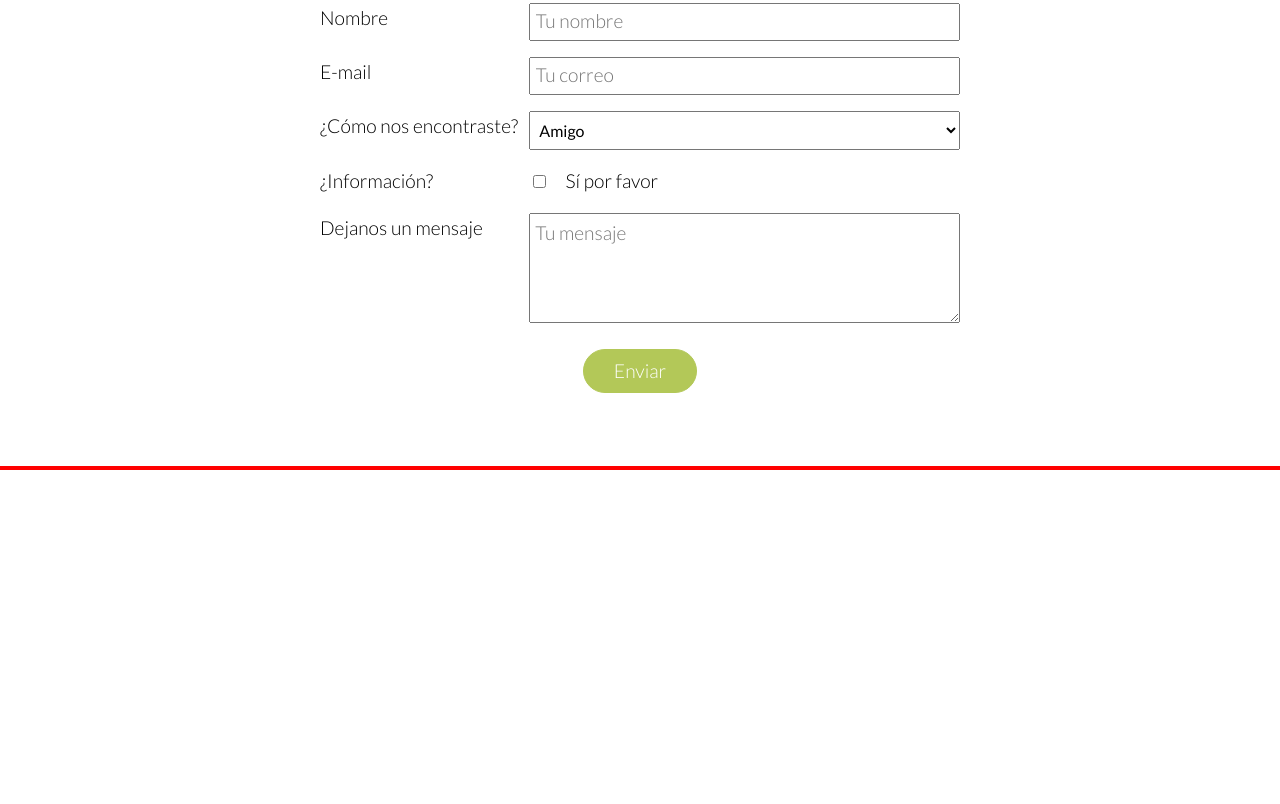
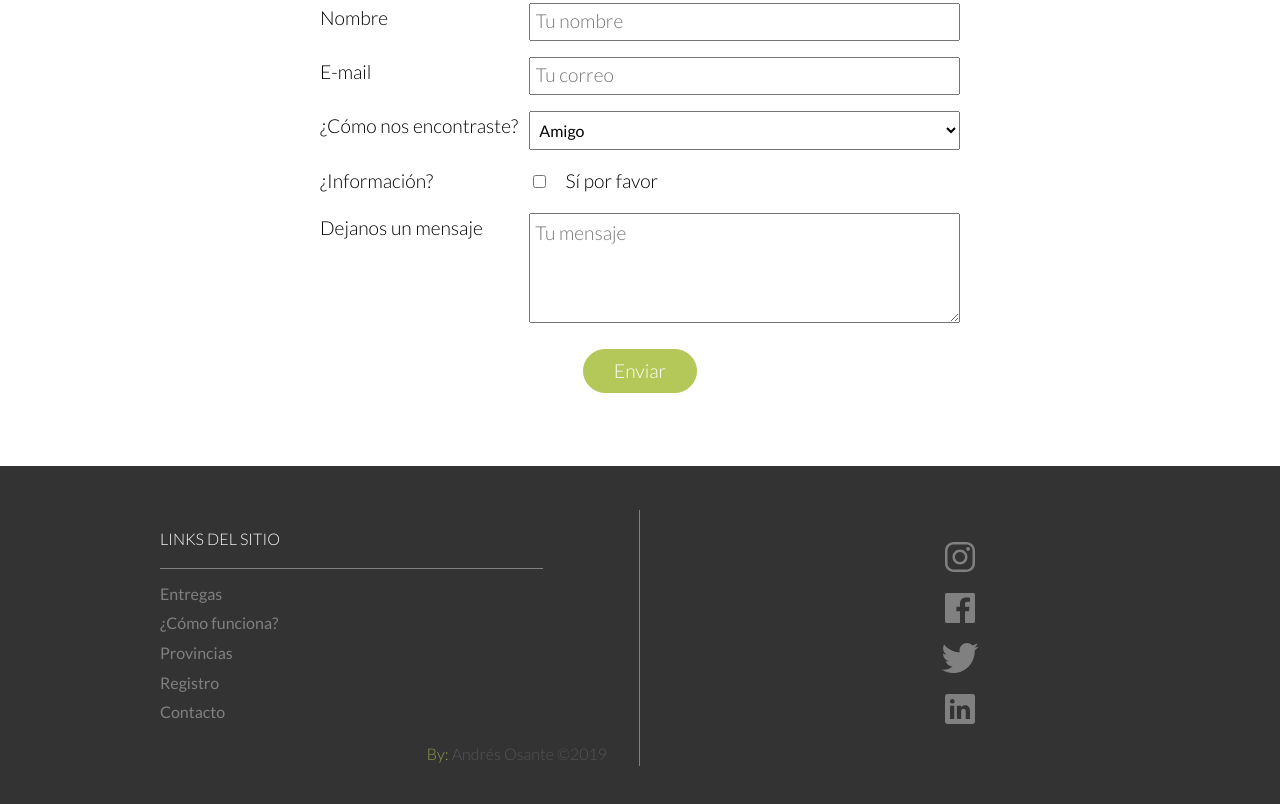
Before and after one commit to aosante/Nutrition-To-Go-Landing-Page, a website: page index.html in a window 1280 px wide. Shown: the part 5089-5893 px from the top of the page. Before the commit the page ends 5559 px from the top, so only its background shows below. Drawn offline with nearby package versions, Linux system fonts and the light colour scheme.

Commit message:
finished footer

```diff
--- a/index.html
+++ b/index.html
@@ -369,7 +369,55 @@
         </form>
       </section>
     </main>
-    <footer></footer>
+    <footer>
+      <div class="links">
+        <p class="links-title">Links del Sitio</p>
+        <ul>
+          <li><a href="#">Entregas</a></li>
+          <li><a href="#">¿Cómo funciona?</a></li>
+          <li><a href="#">Provincias</a></li>
+          <li><a href="#">Registro</a></li>
+          <li><a href="#">Contacto</a></li>
+        </ul>
+        <p class="copy-right"><span>By: </span> Andrés Osante &copy2019</p>
+      </div>
+      <div class="social-media">
+        <ul>
+          <li>
+            <a href="">
+              <ion-icon
+                class="footer-icon instagram"
+                name="logo-instagram"
+              ></ion-icon
+            ></a>
+          </li>
+          <li>
+            <a href=""
+              ><ion-icon
+                class="footer-icon facebook"
+                name="logo-facebook"
+              ></ion-icon
+            ></a>
+          </li>
+          <li>
+            <a href=""
+              ><ion-icon
+                class="footer-icon twitter"
+                name="logo-twitter"
+              ></ion-icon
+            ></a>
+          </li>
+          <li>
+            <a href=""
+              ><ion-icon
+                class="footer-icon linkedin"
+                name="logo-linkedin"
+              ></ion-icon
+            ></a>
+          </li>
+        </ul>
+      </div>
+    </footer>
     <script src="https://unpkg.com/ionicons@4.5.5/dist/ionicons.js"></script>
     <script src="./js/app.js"></script>
   </body>
--- a/sass/abstracts/_colors.sass
+++ b/sass/abstracts/_colors.sass
@@ -6,3 +6,9 @@ $footer-bg: #333
 //text colors
 $dark-text: rgb(85, 85, 85)
 $light-text: #fff
+
+//social media icon colors
+$instagram: rgb(201, 48, 61)
+$facebook: rgb(61, 85, 147)
+$twitter: rgb(64, 156, 223)
+$linkedin: rgb(46, 119, 176)
--- a/sass/base/_typography.sass
+++ b/sass/base/_typography.sass
@@ -85,3 +85,17 @@ label, option
 input::placeholder, textarea::placeholder
     font-size: 1.2em
     font-weight: $font-light
+
+.links-title
+    color: $secondary
+    text-transform: uppercase
+    font-size: 1em
+
+.footer-icon
+    font-size: 2.5em
+    color: grey
+
+.copy-right
+    font-size: 1em
+    text-align: right
+    padding-right: 2em
--- a/sass/layout/_footer.sass
+++ b/sass/layout/_footer.sass
@@ -1,2 +1,45 @@
 footer
-    border: 2px solid red
+    display: flex
+    background-color: $footer-bg
+    height: 43vh
+    align-items: center
+    .links
+        color: grey
+        width: 50%
+        border-right: 1px solid grey
+        text-align: left
+        padding-left: 10em
+        .links-title
+            border-bottom: 1px ridge grey
+            padding: 1em 0
+            width: 80%
+        ul
+            margin-bottom: 1em
+            li a
+                color: grey
+                text-decoration: none
+                &:hover
+                    color: $secondary
+    .social-media
+        width: 50%
+        color: grey
+        .instagram:hover
+            color: $instagram
+            transform: scale(1.1)
+        .facebook:hover
+            color: $facebook
+            transform: scale(1.1)
+        .twitter:hover
+            color: $twitter
+            transform: scale(1.1)
+        .linkedin:hover
+            color: $linkedin
+            transform: scale(1.1)
+
+.copy-right span
+    color: $main
+    opacity: .7
+
+footer ul li
+    list-style-type: none
+    margin-bottom: .25em
```
Also changed, not shown: css/app.css.
